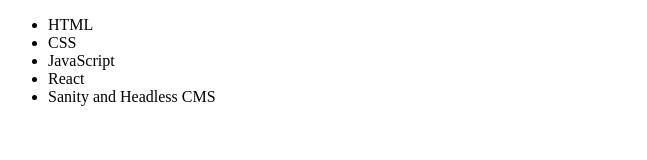
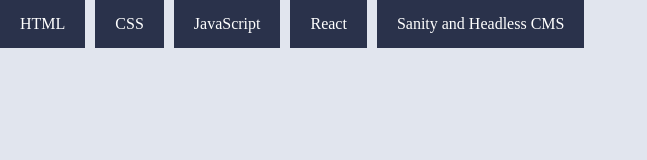
Before and after one commit to jokke660/uni25ak1_resource_layout_SKJAER_SVENDSEN, a plain HTML site: page index.html in a window 1280 px wide. Shown: the whole page, without its empty margins (0-647 px from the left). Drawn offline with Linux system fonts and the light colour scheme.

Commit message:
28.01.2025 16:20

```diff
--- a/index.html
+++ b/index.html
@@ -4,6 +4,7 @@
     <meta charset="UTF-8">
     <meta name="viewport" content="width=device-width, initial-scale=1.0">
     <title>Document</title>
+    <link rel="stylesheet" href="style.css">
 </head>
 <body>
     <ul>
--- a/script.js
+++ b/script.js
@@ -3,4 +3,4 @@ console.log(resources)
 let resourceHTML = ""
 
 resources.map((resource, index)) => resourceHTML +=
-`<>`
+`<article></article>`
--- a/style.css
+++ b/style.css
@@ -4,3 +4,23 @@
     --grey: #E1E5EE;
     --white: #fff;
 }
+
+body {
+    background-color: var(--grey);
+    margin: 0;
+    padding: 0;
+}
+
+ul {
+    display:flex;
+    list-style-type: none;
+    padding: 0;
+    margin:0;
+}
+
+li {
+    padding: 15px 20px;
+    color: var(--white);
+    background-color: var(--blue);
+    margin-right: 10px;
+}
```
